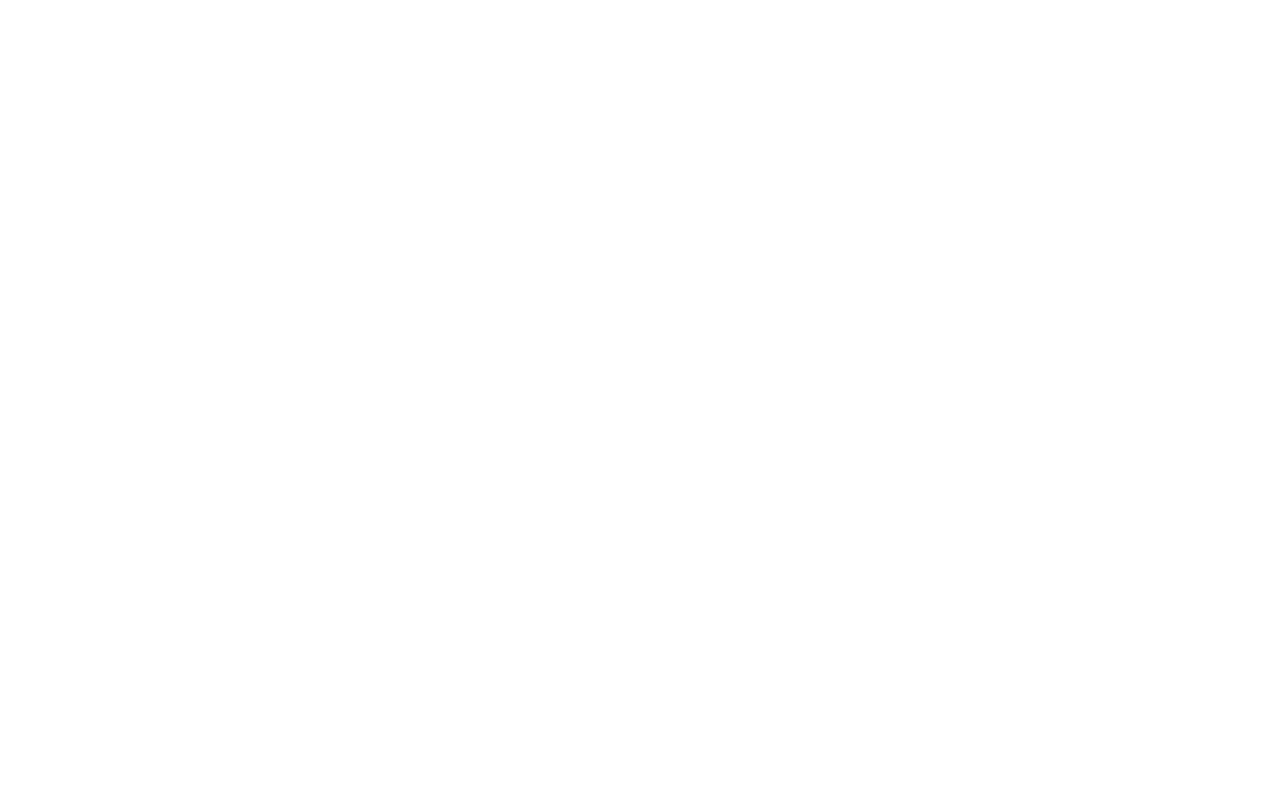
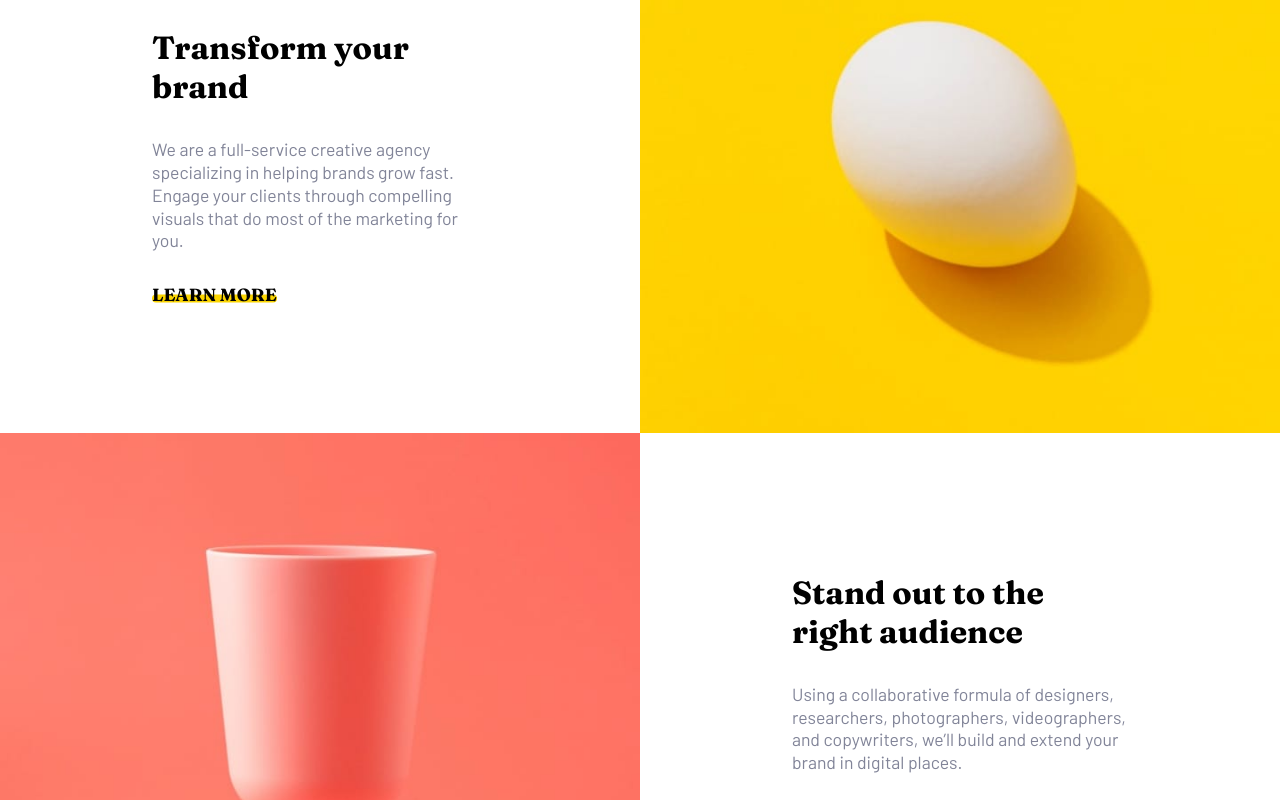
Before and after one commit to EthanChenYen-Peng/Sunnyside-agency-landing-page, a React (Vite) app: page / in a window 1280 px wide. Shown: the part 820-1620 px from the top of the page. Before the commit the page ends 809 px from the top, so only its background shows below. Built offline with nearby package versions, Linux system fonts and the light colour scheme.

Commit message:
Intro section

```diff
--- a/package.json
+++ b/package.json
@@ -1,5 +1,5 @@
 {
-  "name": "sunny-agency",
+  "name": "sunnyside-agency-landing-page",
   "private": true,
   "version": "0.0.0",
   "scripts": {
--- a/src/App.jsx
+++ b/src/App.jsx
@@ -1,10 +1,12 @@
 import Header from './components/Header'
+import IntroSection from './components/IntroSection'
 import './index.css'
 
 export default function App() {
   return (
     <>
       <Header />
+      <IntroSection />
     </>
   )
 }
--- /dev/null
+++ b/src/components/IntroSection.jsx
@@ -0,0 +1,12 @@
+import React, { useState } from 'react'
+import IntroSectionBanner from './IntroSectionBanner'
+
+function IntroSection() {
+  return (
+    <>
+      <IntroSectionBanner />
+    </>
+  )
+}
+
+export default IntroSection
--- /dev/null
+++ b/src/components/IntroSectionBanner.jsx
@@ -0,0 +1,147 @@
+import styled from 'styled-components/macro'
+import { sizes } from '../constants'
+
+function Image({ mobileSrc, desktopSrc }) {
+  return (
+    <ImageContainer>
+      <picture>
+        <source media={`(min-width:${sizes.sm})`} srcSet={desktopSrc} />
+        <img src={mobileSrc} />
+      </picture>
+    </ImageContainer>
+  )
+}
+
+function ContentSection({ title, content, accentColor }) {
+  return (
+    <ContentContainer>
+      <InnerContainer>
+        <ContentHeader>{title}</ContentHeader>
+        <Content>{content}</Content>
+        <LearnMoreBtn accentColor={accentColor}> Learn More </LearnMoreBtn>
+      </InnerContainer>
+    </ContentContainer>
+  )
+}
+
+const content = {
+  transform: {
+    title: 'Transform your brand',
+    content: `
+          We are a full-service creative agency specializing in helping brands
+          grow fast. Engage your clients through compelling visuals that do
+          most of the marketing for you.
+      `,
+    mobileImg: '../../images/mobile/image-transform.jpg',
+    desktopImg: '../../images/desktop/image-transform.jpg',
+  },
+  standout: {
+    title: 'Stand out to the right audience',
+    content: `
+  Using a collaborative formula of designers, researchers, photographers, videographers, and copywriters, we’ll build and extend your brand in digital places.
+      `,
+    mobileImg: '../../images/mobile/image-stand-out.jpg',
+    desktopImg: '../../images/desktop/image-stand-out.jpg',
+    accentColor: 'var(--soft-red)',
+  },
+}
+export default function IntroSectionBanner() {
+  return (
+    <>
+      <Container>
+        <ContentSection
+          title={content.transform.title}
+          content={content.transform.content}
+        />
+        <Image
+          mobileSrc={content.transform.mobileImg}
+          desktopSrc={content.transform.desktopImg}
+        />
+      </Container>
+      <Container reverse={true}>
+        <ContentSection
+          title={content.standout.title}
+          content={content.standout.content}
+          accentColor={content.standout.accentColor}
+        />
+        <Image
+          mobileSrc={content.standout.mobileImg}
+          desktopSrc={content.standout.desktopImg}
+        />
+      </Container>
+    </>
+  )
+}
+
+const InnerContainer = styled.div`
+  display: flex;
+  flex-direction: column;
+  justify-content: center;
+  align-items: center;
+  padding: 3rem 2rem;
+  gap: 2rem;
+  text-align: center;
+  height: 100%;
+  min-height: 400px;
+
+  @media (min-width: ${sizes.sm}) {
+    text-align: start;
+    align-items: start;
+    width: clamp(400px, 60%, 700px);
+    margin: 0 auto;
+  }
+`
+const ImageContainer = styled.div`
+  flex: 1;
+  background-color: red;
+  img {
+    object-fit: cover;
+    height: 100%;
+    width: 100%;
+    // Remove unwanted vertical space as images are treated as text.
+    display: block;
+  }
+`
+
+const Container = styled.div`
+  display: flex;
+  flex-direction: column-reverse;
+  @media (min-width: ${sizes.sm}) {
+    flex-direction: ${(props) => (props.reverse ? 'row-reverse' : 'row')};
+  }
+`
+
+const ContentContainer = styled.div`
+  flex: 1;
+`
+
+const ContentHeader = styled.h2`
+  font-weight: 700;
+  font-size: 2rem;
+  font-family: 'Fraunces';
+`
+
+const Content = styled.p`
+  color: var(--dark-grayish-blue);
+  font-size: 1.1rem;
+  line-height: 1.3;
+`
+
+const LearnMoreBtn = styled.div`
+  font-size: 1.1rem;
+  font-weight: 700;
+  font-family: 'Fraunces';
+  position: relative;
+  text-transform: uppercase;
+  &::before {
+    content: '';
+    height: 8px;
+    width: 100%;
+    background-color: ${(props) => props.accentColor || 'var(--yellow)'};
+    position: absolute;
+    bottom: 0;
+    transform: translateY(-30%);
+    z-index: -1;
+    border-radius: 5px;
+  }
+`
```
Also changed, not shown: .eslintrc.json.
